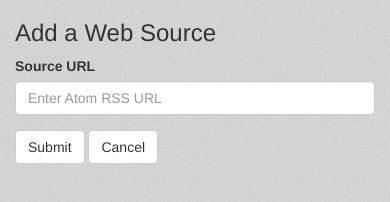
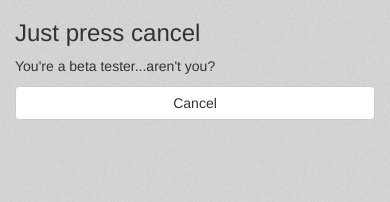
Before and after one commit to rhtgrg/Simply-Podcasts, a plain HTML site: page www/index.html in a window 390 px wide. Drawn offline with Linux system fonts and the light colour scheme; some packages are replaced by stand-ins of ours.

Commit message:
Made websource.html useless

```diff
--- a/www/websource.html
+++ b/www/websource.html
@@ -1,9 +1,3 @@
-<h3>Add a Web Source</h3>
-<form role="form" ng-submit="submit()">
-	<div class="form-group">
-		<label for="sourceUrl">Source URL</label>
-		<input ng-model="url" type="text" class="form-control" id="sourceUrl" placeholder="Enter Atom RSS URL" />
-	</div>
-	<button type="submit" class="btn btn-default">Submit</button>
-	<a href="#collections" class="btn btn-default">Cancel</a>
-</form>
+<h3>Just press cancel</h3>
+<p>You're a beta tester...aren't you?</p>
+<a href="#collections" class="btn btn-default width-100">Cancel</a>
```
